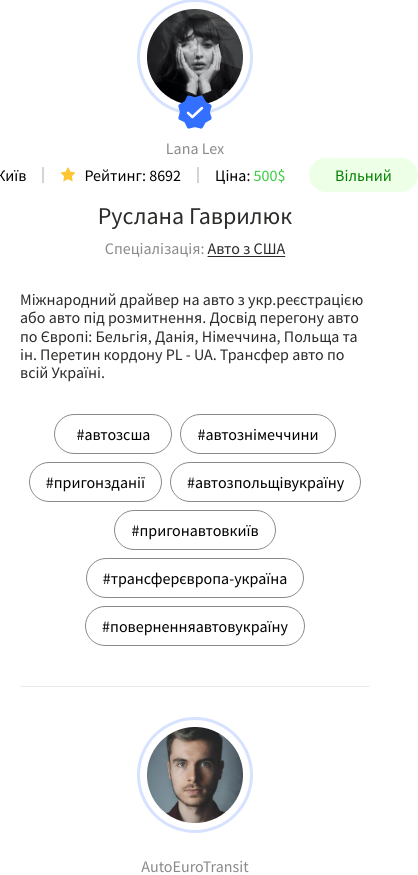
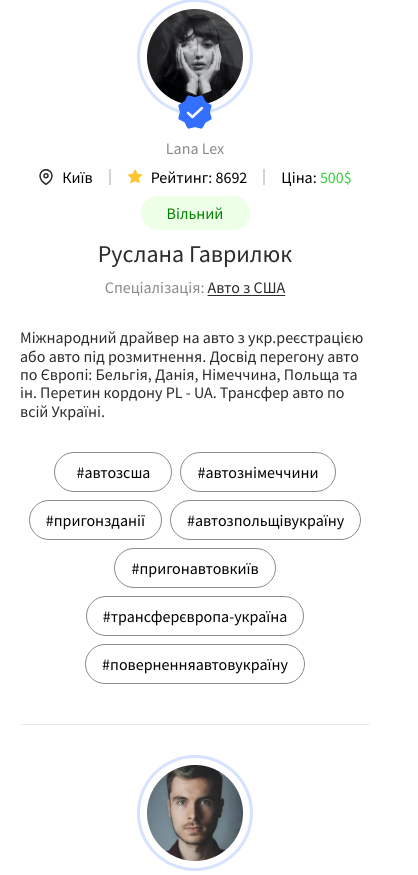
Before and after one commit to theromanovich/toscar, a Next.js app: page / in a window 390 px wide. Shown: the part 879-1754 px from the top of the page, 418 px wide, since content can reach past the window. Built offline with nearby package versions, Linux system fonts and the light colour scheme.

Commit message:
add mobile adaptive for deliverer card

```diff
--- a/src/style/block/delivererCard.scss
+++ b/src/style/block/delivererCard.scss
@@ -48,6 +48,7 @@
     &__info {
         display: flex;
         width: 516px;
+        max-width: 100%;
         justify-content: space-between;
     }
     &__company {
@@ -183,5 +184,26 @@
         &__tags {
             justify-content: center;
         }
+        &__info {
+            display: block;
+        }
+        &__details {
+            justify-content: center;
+            margin-top: 10px;
+        }
+        &__status {
+            margin: 10px auto 0px;
+        }
     }
 }
+
+@media (max-width: 355px) {
+    .deliverer-card {
+        &__details {
+            flex-direction: column;
+            .divider {
+                display: none;
+            }
+        }
+    }
+}
```
